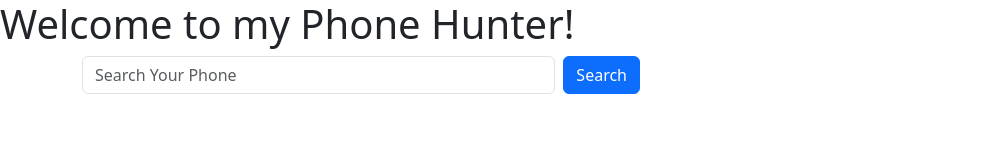
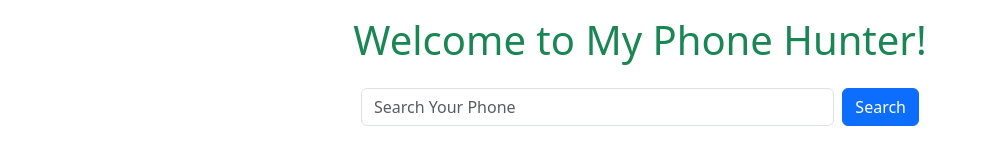
Before and after one commit to wd-ayesha/phone-hunter, a plain HTML site: page index.html in a window 1280 px wide. Shown: the whole page, without its empty margins (0-986 px from the left). Drawn offline with nearby package versions, Linux system fonts and the light colour scheme; no server answers.

Commit message:
add other functionality

```diff
--- a/index.html
+++ b/index.html
@@ -11,11 +11,11 @@
 
 <body>
     <header>
-        <h1>Welcome to my Phone Hunter!</h1>
+        <h1 class="text-center py-3 text-success">Welcome to My Phone Hunter!</h1>
     </header>
     <main class="container">
         <section>
-            <div class="mb-3 w-50 d-flex">
+            <div class="mb-3 w-50 d-flex m-auto">
                 <input type="text" class="form-control" id="search-field" placeholder="Search Your Phone">
                 <button id="btn-search" class="btn btn-primary ms-2">Search</button>
             </div>
--- a/js/app.js
+++ b/js/app.js
@@ -98,11 +98,13 @@ console.log(phone);
 const modalTitle = document.getElementById('phoneDetailModalLabel');
 modalTitle.innerText = phone.name;
 const phoneDetails = document.getElementById('phone-details');
+console.log(phone.mainFeatures.sensors[0]);
 phoneDetails.innerHTML = `
     <img src="${phone.image}">
     <p>Release Date: ${phone.releaseDate ? phone.releaseDate : 'No Release Date Found'
     }</p>
     <h2>MainFeatures</h2>
+    <p>Sensor: ${phone.mainFeatures.sensors ? phone.mainFeatures.sensors[0] : 'No Sensor'}</p>
     <p>ChipSet: ${phone.mainFeatures ? phone.mainFeatures.chipSet : 'No ChipSet Information Found'}</p>
     <p>Storage: ${phone.mainFeatures ? phone.mainFeatures.storage : 'No Storage Information Found'}</p>
     <p>Memory: ${phone.mainFeatures ? phone.mainFeatures.memory : 'No Memory Information Found'}</p>
```
